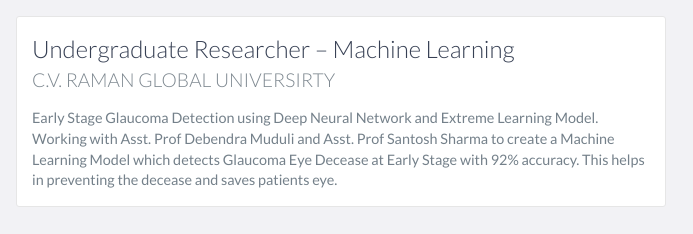
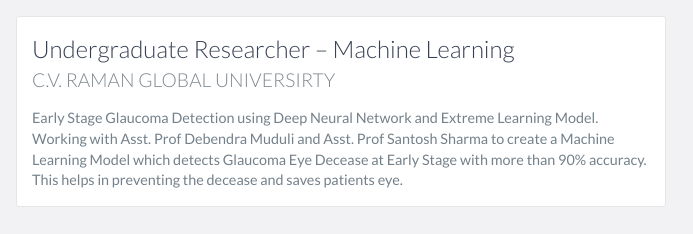
Before and after one commit to s0oraj/Portfolio, a website: page index.html in a window 1280 px wide. Shown: the part 940-1174 px from the top of the page, 474-1167 px from the left. Drawn offline with nearby package versions, Linux system fonts and the light colour scheme.

Commit message:
Update index.html

```diff
--- a/index.html
+++ b/index.html
@@ -76,7 +76,7 @@
              Early Stage Glaucoma Detection using Deep Neural Network and Extreme Learning Model.
 		 </p> <p>
 	Working with Asst. Prof Debendra Muduli and Asst. Prof Santosh Sharma to create a Machine Learning Model which detects
-Glaucoma Eye Decease at Early Stage with 92% accuracy. This helps in preventing the decease and saves patients eye.
+Glaucoma Eye Decease at Early Stage with more than 90% accuracy. This helps in preventing the decease and saves patients eye.
 		 </p>
             </div>
 
```
